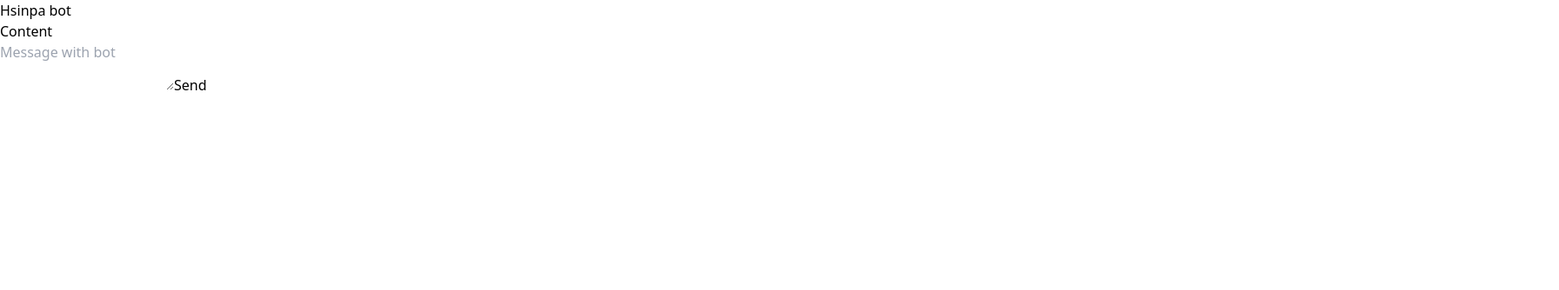
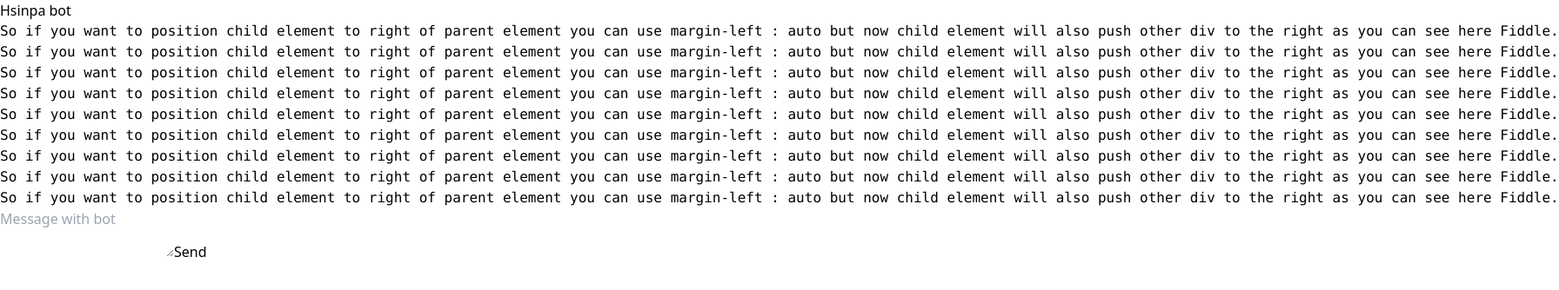
Before and after one commit to hsinpa/Chatbot_Prototype, a React (Vite) app in the folder chatbot_frontend/: page / in a window 1280 px wide. Shown: the top 334 px of the page at 87% size, 1792 px wide, since content can reach past the window. Built offline with nearby package versions, Linux system fonts and the light colour scheme.

Commit message:
Progress upload in term of frontend part

```diff
--- a/chatbot_frontend/src/App.tsx
+++ b/chatbot_frontend/src/App.tsx
@@ -1,18 +1,26 @@
 import { useState } from 'react'
 import { Header_Comp } from './layout/header'
 import { User_Text_Input } from './layout/user_text_input'
+import { MainContentView } from './layout/main_content'
+import { ChatRoomView } from './Chatroom'
 
 function App() {
   return (
+<div className="h-screen">
+  <ChatRoomView></ChatRoomView>
+</div>
 
-    <div className='flex content-center justify-center'>
-      <div className='w-9/12 flex flex-col min-h-screen justify-between'>
-        <Header_Comp chatbot_name='Hsinpa bot'></Header_Comp>
-        <main className="mb-auto h-10 bg-green-500">Content</main>
-        <User_Text_Input></User_Text_Input>
+    // <div className='flex content-center justify-center '>
+    //   <div className='w-9/12 flex flex-col min-h-screen justify-between overflow-hidden'>
+    //     <Header_Comp chatbot_name='Hsinpa bot'></Header_Comp>
 
-      </div>
-    </div>
+    //     <div className='flex-1 relative flex-wrap max-h-fit'>
+    //         <MainContentView></MainContentView>
+    //     </div>
+
+    //     <User_Text_Input></User_Text_Input>
+    //   </div>
+    // </div>
 
   )
 }
--- /dev/null
+++ b/chatbot_frontend/src/Chatroom.tsx
@@ -0,0 +1,19 @@
+import { Header_Comp } from "./layout/header"
+import { MainContentView } from "./layout/main_content"
+import { User_Text_Input } from "./layout/user_text_input"
+// https://tailwindflex.com/@manon-daniel/chat-template
+
+export const ChatRoomView = function() {
+
+    return (
+        <div className="h-full flex flex-col">
+
+        <Header_Comp chatbot_name='Hsinpa bot'></Header_Comp>
+        <MainContentView></MainContentView>
+        <div className="bg-gray-100 px-4 py-2">
+          <User_Text_Input></User_Text_Input>
+        </div>
+
+    </div>
+    )
+}
--- /dev/null
+++ b/chatbot_frontend/src/components/BotInputBubble.tsx
@@ -0,0 +1,11 @@
+export const BotInputBubbleComp = function() {
+    return (
+        <div className="flex items-center justify-center p-2 bg-neutral-200 rounded-lg">
+            <pre className="whitespace-pre-wrap overflow-x-auto break-words">So if you want to position child element to right of parent element you can use margin-left
+                : auto but now child
+                element will also push other
+                div to the right as you can see here Fiddle.
+            </pre>
+        </div>
+    );
+}
--- /dev/null
+++ b/chatbot_frontend/src/components/UserInputBubble.tsx
@@ -0,0 +1,11 @@
+export const UserInputBubbleComp = function() {
+    return (
+        <div className="flex items-center justify-end p-2 rounded-lg">
+            <pre className="max-w-lg whitespace-pre-wrap overflow-x-auto break-words bg-neutral-200">So if you want to position child element to right of parent element you can use margin-left
+                : auto but now child
+                element will also push other
+                div to the right as you can see here Fiddle.
+            </pre>
+        </div>
+    );
+}
--- a/chatbot_frontend/src/layout/header.tsx
+++ b/chatbot_frontend/src/layout/header.tsx
@@ -1,7 +1,7 @@
 export const Header_Comp = function({chatbot_name}: {chatbot_name: string} ) {
 
     return (
-        <div>
+        <div className="sticky top-0">
             <h2>{chatbot_name}</h2>
         </div>
     );
--- /dev/null
+++ b/chatbot_frontend/src/layout/main_content.tsx
@@ -0,0 +1,21 @@
+import { BotInputBubbleComp } from "../components/BotInputBubble";
+import { UserInputBubbleComp } from "../components/UserInputBubble";
+
+export const MainContentView = function() {
+    return (
+        <main className="bg-white flex-1 overflow-y-scroll">
+            <div className="px-4 py-2">
+
+                <UserInputBubbleComp></UserInputBubbleComp>
+                <BotInputBubbleComp></BotInputBubbleComp>
+                <UserInputBubbleComp></UserInputBubbleComp>
+                <UserInputBubbleComp></UserInputBubbleComp>
+                <UserInputBubbleComp></UserInputBubbleComp>
+                <UserInputBubbleComp></UserInputBubbleComp>
+                <UserInputBubbleComp></UserInputBubbleComp>
+                <UserInputBubbleComp></UserInputBubbleComp>
+                <UserInputBubbleComp></UserInputBubbleComp>
+            </div>
+        </main>
+    );
+}
```
